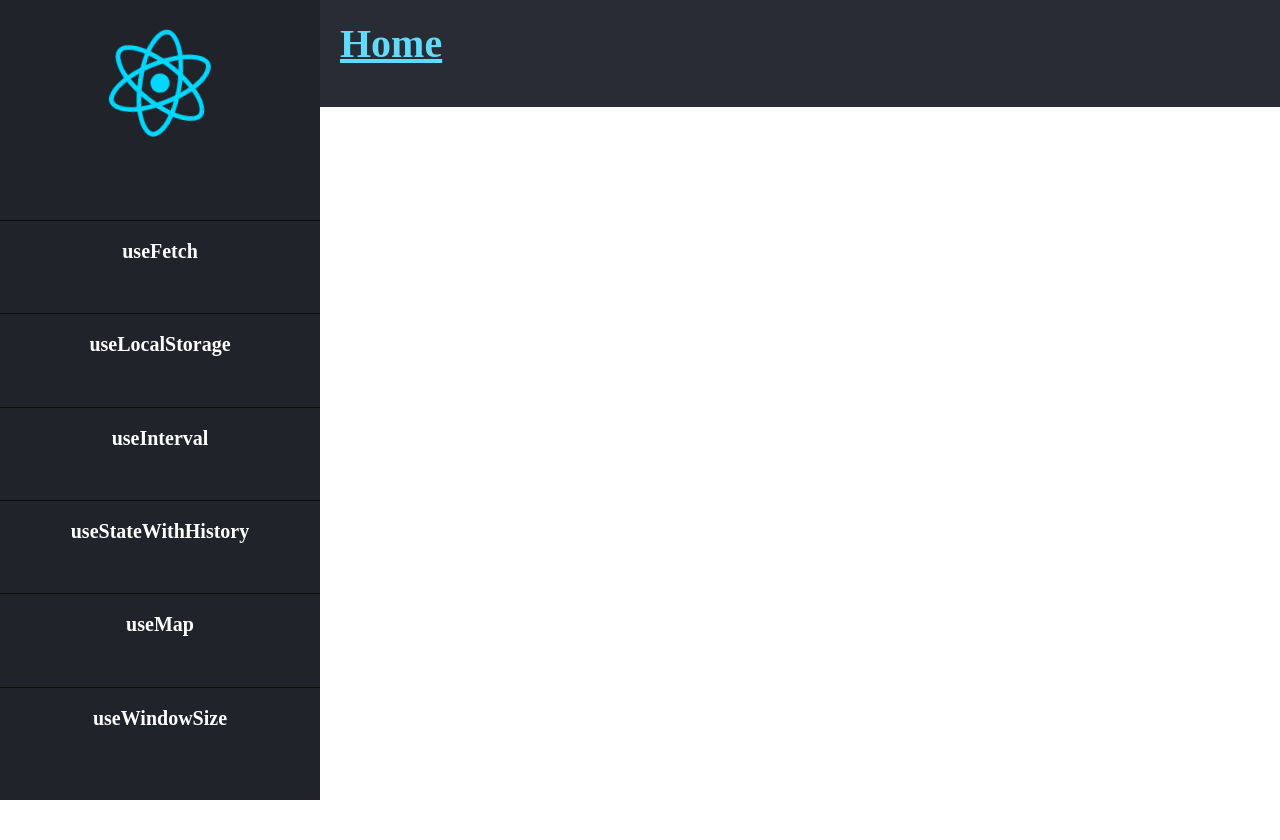
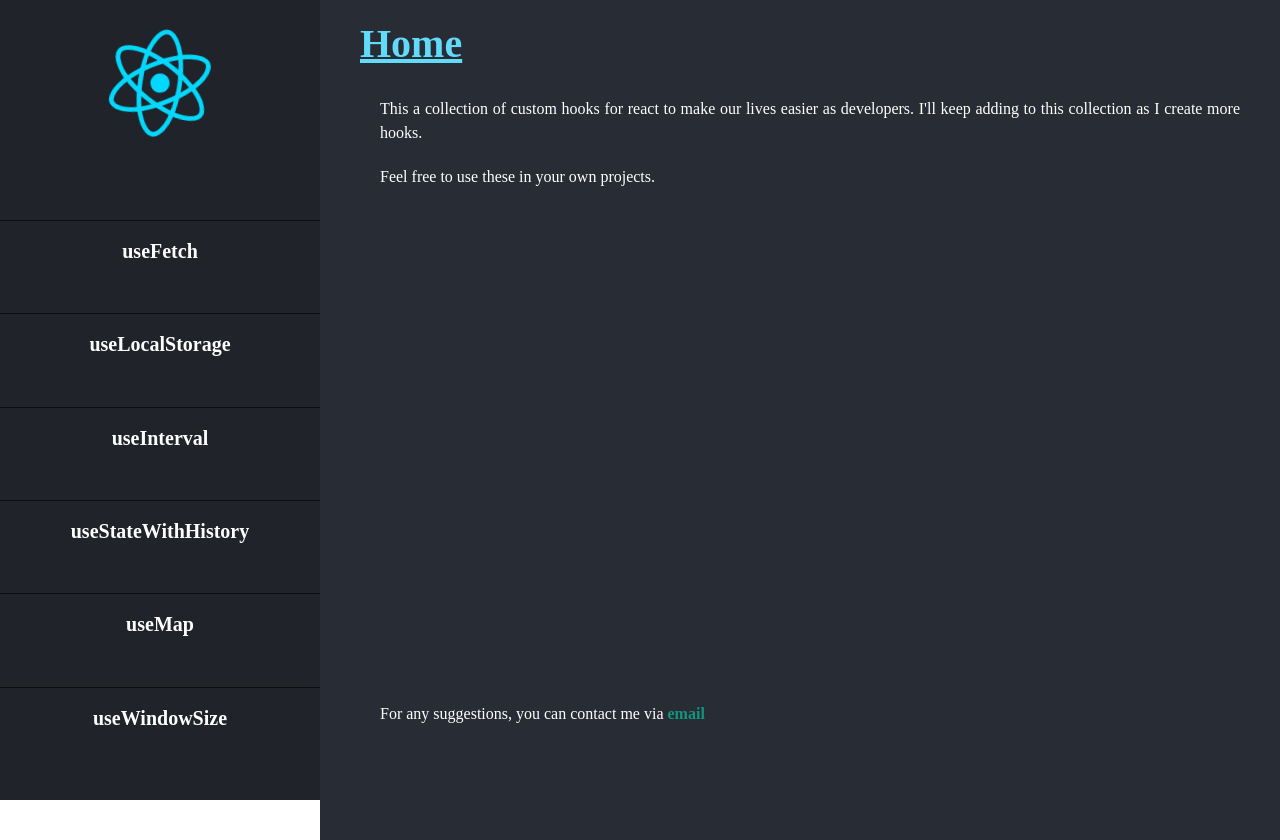
Before and after one commit to Milind452/react-custom-hooks, a React (Vite) app: page / in a window 1280 px wide. Before the commit the page ends 800 px from the top, so only its background shows below. Built offline with nearby package versions, Linux system fonts and the light colour scheme.

Commit message:
Add home page

```diff
--- a/src/App.css
+++ b/src/App.css
@@ -82,3 +82,8 @@ a:has(.logo) {
 pre {
     display: inline-block;
 }
+
+footer {
+    position: absolute;
+    bottom: 8%;
+}
--- a/src/Components/Home.jsx
+++ b/src/Components/Home.jsx
@@ -1,3 +1,19 @@
 export default function Home() {
-    return <h2>Home</h2>
+    return (
+        <article style={{ height: "100vh" }}>
+            <h2>Home</h2>
+            <p>
+                This a collection of custom hooks for react to make our lives
+                easier as developers. I'll keep adding to this collection as I
+                create more hooks.
+            </p>
+            <p>Feel free to use these in your own projects.</p>
+            <footer>
+                <p>
+                    For any suggestions, you can contact me via{" "}
+                    <a href="mailto:mohapatra.milind@gmail.com">email</a>
+                </p>
+            </footer>
+        </article>
+    );
 }
```
